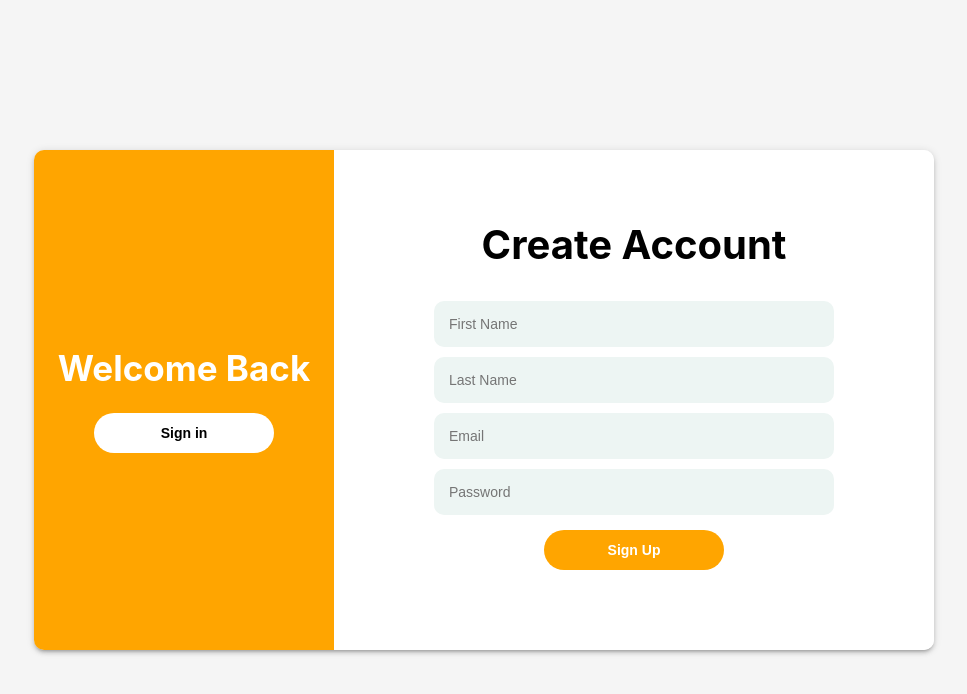
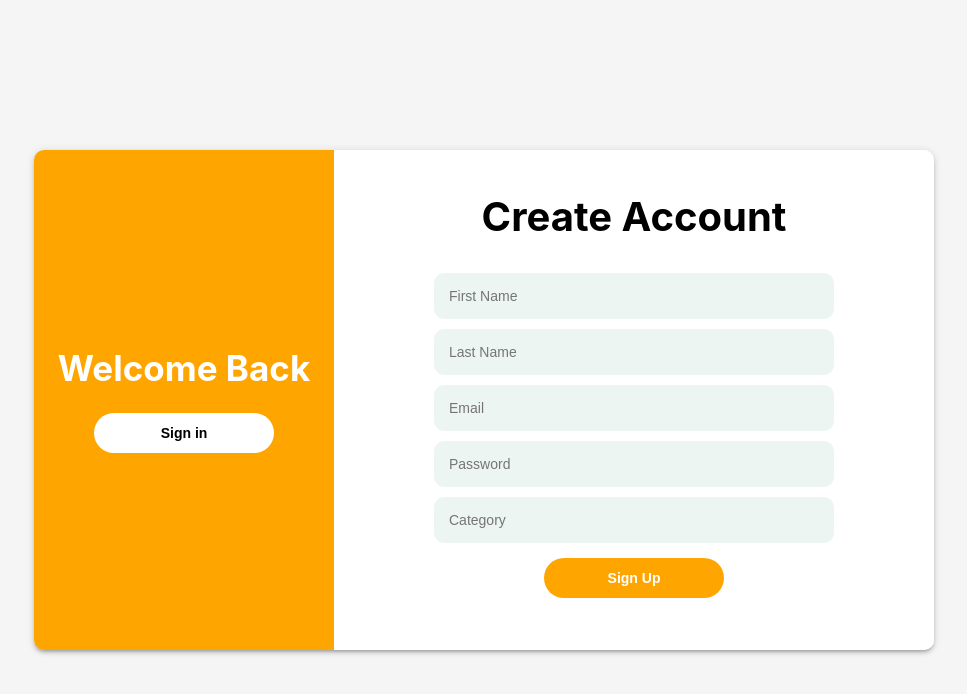
Before and after one commit to Dulnath/InfluencerHub, a React (Create React App) app in the folder client/: page /signup in a window 1280 px wide. Shown: the top 694 px of the page, without its empty margins (156-1123 px from the left). Built offline with nearby package versions, Linux system fonts and the light colour scheme.

Commit message:
added category

```diff
--- a/client/src/components/Singup/index.jsx
+++ b/client/src/components/Singup/index.jsx
@@ -9,6 +9,7 @@ const Signup = () => {
 		lastName: "",
 		email: "",
 		password: "",
+		category: "",
 	});
 	const [error, setError] = useState("");
 	const [msg, setMsg] = useState("");
@@ -84,7 +85,15 @@ const Signup = () => {
 							required
 							className={styles.input}
 						/>
-
+						<input
+							type="text"
+							placeholder="Category"
+							name="category"
+							onChange={handleChange}
+							value={data.category}
+							required
+							className={styles.input}
+						/>
 						{error && <div className={styles.error_msg}>{error}</div>}
 						{msg && <div className={styles.success_msg}>{msg}</div>}
 						<button type="submit" className={styles.green_btn}>
```
Also changed, not shown: 1 other file (tests, documents, lock files or other folders).
